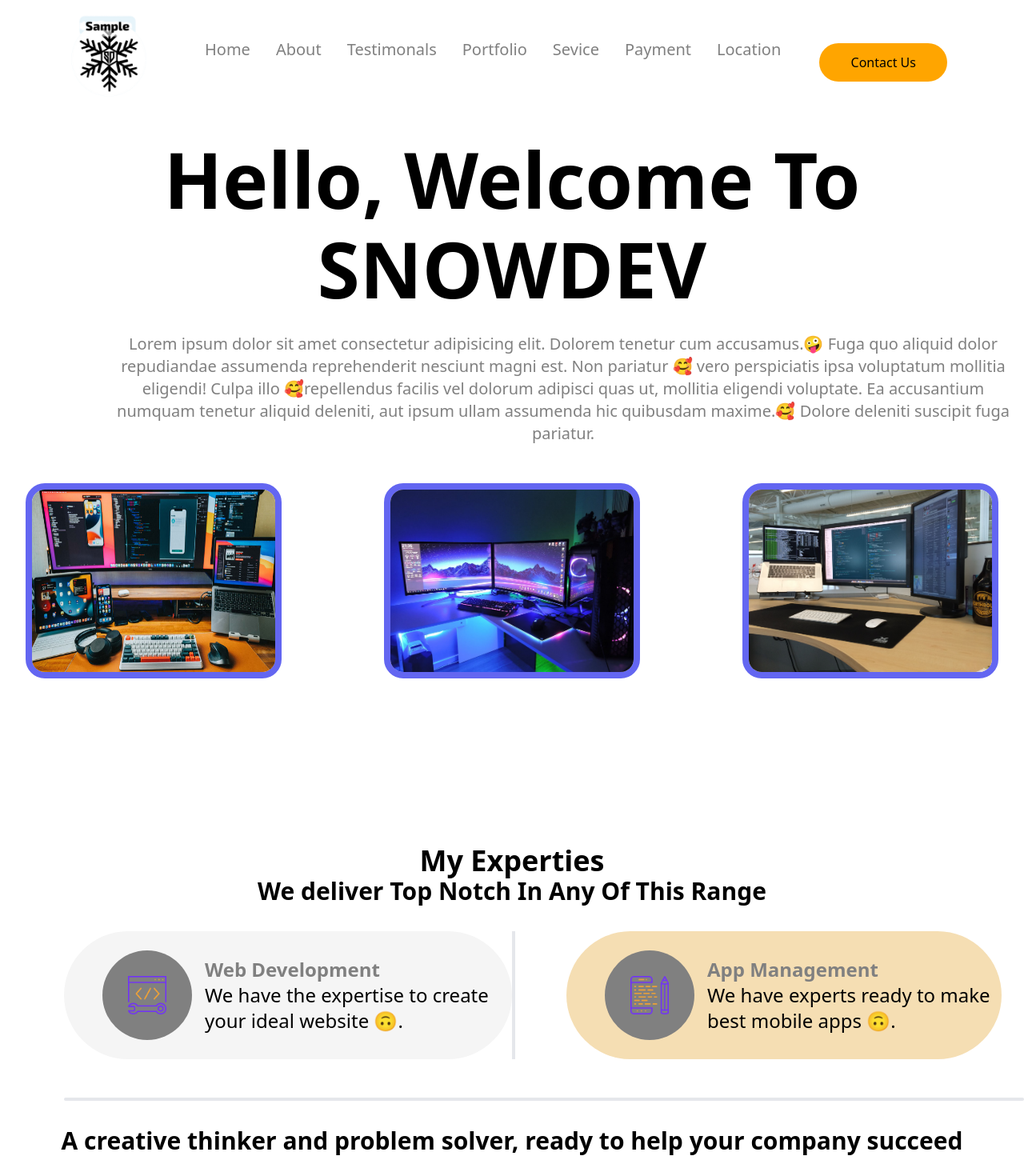
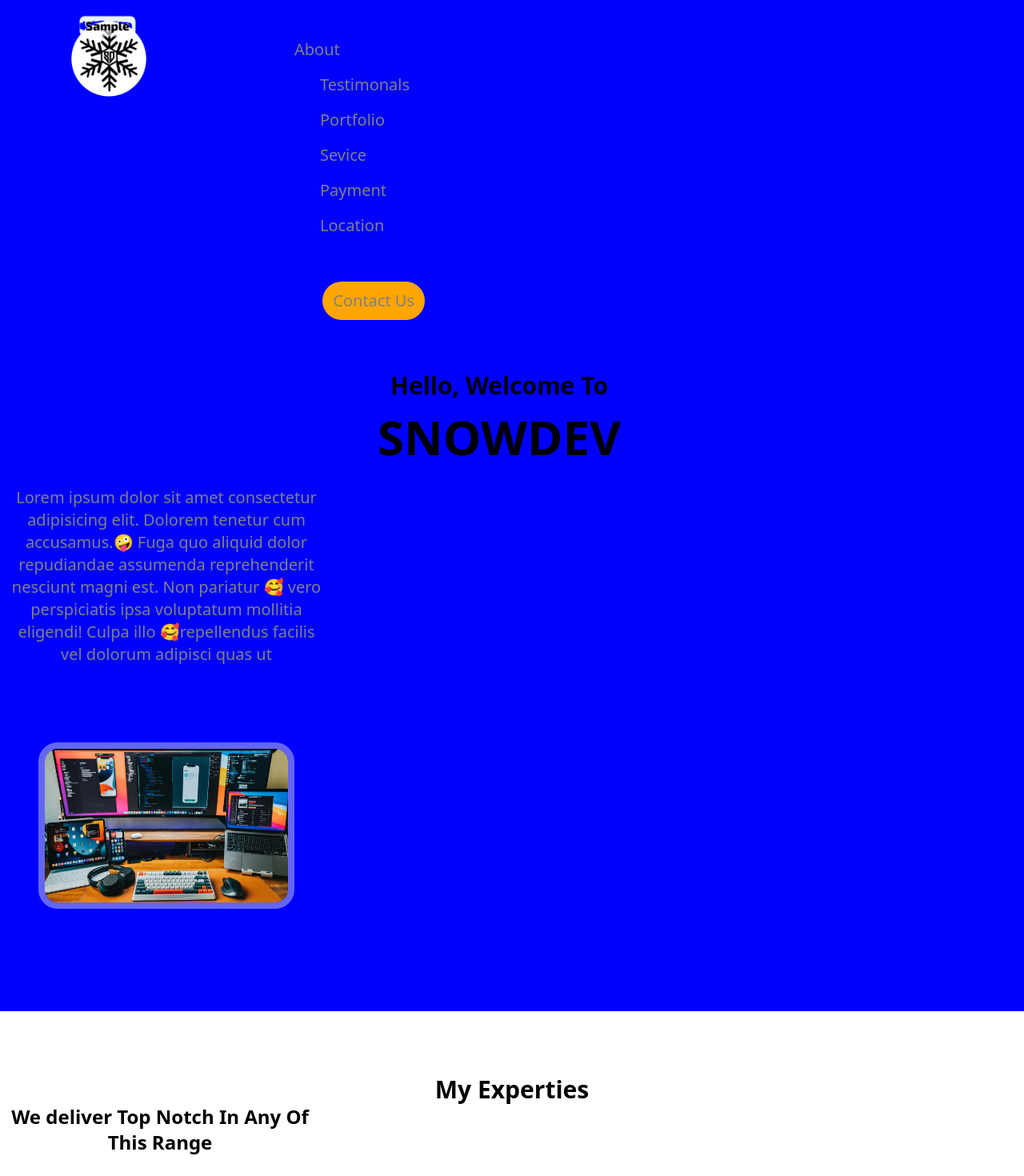
Before and after one commit to muktar01k/SnowDev, a React (Vite) app: page / in a window 1280 px wide. Shown: the top 1470 px of the page at 80% size. Built offline with nearby package versions, Linux system fonts and the light colour scheme.

Commit message:
another push again

```diff
--- a/src/Component/Home.jsx
+++ b/src/Component/Home.jsx
@@ -18,55 +18,56 @@ import { useState } from 'react'
 const Home = () => {
 
   const [Togglemodal, setTogglemodel] = useState(false)
-  const [Togglemodal2, setTogglemodel2] = useState (false)
+  const [Togglemodal2, setTogglemodel2] = useState(false)
 
 
   function ToggleWeb() {
     setTogglemodel(!Togglemodal)
   }
-  function Toggleweb2(){
+  function Toggleweb2() {
     setTogglemodel2(!Togglemodal2)
   }
 
   return (
     <div>
-      <div className=''>
-        <nav className=' flex pl-[5rem] w-full '>
+      <div className='bg-[blue]'>
+        <nav className=' flex pl-[5rem] w-full sm:gap-[6rem] '>
           <div className='w-[7rem] mt-[1rem] '>
             <img className='' src={Logo} alt="" />
           </div>
-          <div className='text-xl ml-[4rem] pt-[3rem] text-lg space-x-8 text-[grey]'>
-            <a class="" href="">Home</a>
+          <div className='text-xl ml-[5rem] pt-[3rem] text-lg space-x-8 text-[grey] sm:flex sm:flex-col sm:gap-[1rem]'>
+
             <a href="">About</a>
             <a href="">Testimonals</a>
             <a href="">Portfolio</a>
             <a href="">Sevice</a>
             <a href="">Payment</a>
             <a href="">Location</a>
+            <div>
+              <button className='h-[3rem]  ml-[3rem] bg-[orange] mt-[2.5rem] mb-[1rem] w-[10rem]  rounded-3xl sm:ml-[0.2rem] sm:w-[8rem]  '>Contact Us</button>
             </div>
-          <div>
-            <button className='h-[3rem]  ml-[3rem] bg-[orange] mt-[3.4rem] mb-[1rem] w-[10rem]  rounded-3xl  '>Contact Us</button>
           </div>
+
         </nav>
         <div className="justify-center text-center mt-[3rem] h-[50rem]">
-          <h2 className='text-8xl font-Josefin Sans font-semibold'>Hello, Welcome To</h2>
-          <h1 className='text-8xl font-bold mt-[1rem]'>SNOWDEV</h1>
-          <p className='w-[70rem] ml-[9rem] text-[grey] font-medium mt-[2rem] text-xl'>Lorem ipsum dolor sit amet consectetur adipisicing elit. Dolorem tenetur cum accusamus.🤪 Fuga quo aliquid dolor repudiandae assumenda reprehenderit nesciunt magni est. Non pariatur 🥰 vero perspiciatis ipsa voluptatum mollitia eligendi!
-            Culpa illo 🥰repellendus facilis vel dolorum adipisci quas ut, mollitia eligendi voluptate. Ea accusantium numquam tenetur aliquid deleniti, aut ipsum ullam assumenda hic quibusdam maxime.🥰 Dolore deleniti suscipit fuga pariatur.</p>
-          <div className="flex justify-center gap-[8rem] mt-[3rem]">
-            <img className='w-[20rem] rounded-r-3xl rounded-b-3xl rounded-t-3xl border-[0.5rem] border-indigo-500' src={Programmer} alt="" />
-            <img className='w-[20rem] rounded-r-3xl rounded-b-3xl rounded-t-3xl border-[0.5rem] border-indigo-500' src={Codeset} alt="" />
-            <img className='w-[20rem] rounded-r-3xl rounded-b-3xl rounded-t-3xl border-[0.5rem] border-indigo-500' src={Macset} alt="" />
+          <h2 className='text-8xl font-Josefin Sans font-semibold sm:text-3xl sm:pr-[2rem]'>Hello, Welcome To</h2>
+          <h1 className='text-8xl font-bold mt-[1rem] sm:text-6xl sm:pr-[2rem]'>SNOWDEV</h1>
+          <p className='w-[70rem] ml-[9rem] text-[grey] font-medium mt-[2rem] text-xl sm:w-[25rem] sm:ml-[0.5rem] '>Lorem ipsum dolor sit amet consectetur adipisicing elit. Dolorem tenetur cum accusamus.🤪 Fuga quo aliquid dolor repudiandae assumenda reprehenderit nesciunt magni est. Non pariatur 🥰 vero perspiciatis ipsa voluptatum mollitia eligendi!
+            Culpa illo 🥰repellendus facilis vel dolorum adipisci quas ut</p>
+          <div className="flex justify-center gap-[8rem] mt-[3rem] sm:flex sm:flex-col">
+            <img className='w-[20rem] rounded-r-3xl rounded-b-3xl rounded-t-3xl border-[0.5rem] border-indigo-500 sm:w-[20rem] sm:h-[13rem] sm:ml-[3rem] sm:mt-[3rem]' src={Programmer} alt="" />
+            <img className='w-[20rem] rounded-r-3xl rounded-b-3xl rounded-t-3xl border-[0.5rem] border-indigo-500 sm:hidden' src={Codeset} alt="" />
+            <img className='w-[20rem] rounded-r-3xl rounded-b-3xl rounded-t-3xl border-[0.5rem] border-indigo-500 sm:hidden'  src={Macset} alt="" />
           </div>
         </div>
 
       </div>
       <div className=" mt-[5rem]">
-        <h3 className='text-4xl text-center font-Josefin Sans font-semibold mt-[2rem]'>My Experties</h3>
-        <p className='text-3xl text-center  font-bold'>We deliver Top Notch In Any Of This Range</p>
+        <h3 className='text-4xl text-center font-Josefin Sans font-semibold mt-[2rem] sm:text-3xl'>My Experties</h3>
+        <p className='text-3xl text-center font-bold sm:text-2xl sm:w-[25rem]'>We deliver Top Notch In Any Of This Range</p>
         <div className="flex divide-x-4 mt-[2rem]">
 
-          <div onClick={ToggleWeb} className=" flex ml-[5rem] mt-[rem] cursor-pointer   w-[35rem] rounded-full bg-[whitesmoke] h-[10rem] pl-[3rem] pt-[0.5rem]">
+          <div onClick={ToggleWeb} className=" flex ml-[5rem] mt-[rem] cursor-pointer w-[35rem] rounded-full bg-[whitesmoke] h-[10rem] pl-[3rem] pt-[0.5rem]">
             <div className="bg-[grey] w-[7rem] pl-[2rem] h-[7rem] pt-[2rem] rounded-full mt-[1rem]">
               <img className='w-[3rem] ' src={Service} alt="" />
             </div>
@@ -86,19 +87,23 @@ const Home = () => {
               )
             }
           </div>
-          <div className="">
-            <div onClick={Toggleweb2} className="flex ml-[4rem] w-[34rem] bg-[wheat]  rounded-full h-[10rem] pl-[3rem] pt-[0.5rem]">
+
+          <div onClick={Toggleweb2} className="">
+            <div className="flex ml-[4rem] w-[34rem] bg-[wheat] cursor-pointer rounded-full h-[10rem] pl-[3rem] pt-[0.5rem]">
               <div className="bg-[grey] w-[7rem] pl-[2rem] h-[7rem] pt-[2rem] rounded-full mt-[1rem]">
-                <img className='w-[3rem] 'src={App} alt="" />
+                <img className='w-[3rem] ' src={App} alt="" />
               </div>
               <div className="mt-[1rem] pl-[1rem]">
                 <h4 className='text-2xl font-semibold pt-[0.5rem] text-[grey]'>App Management</h4>
                 <p className='text-2xl w-[23rem] '>We have experts ready to make best mobile apps 🙃.</p>
               </div>
+
+            </div>
+          </div>
           {
             Togglemodal2 && (
-                  <div className="fixed top-0 backdrop-blur-md h-full justify-center">
-                    <div className="bg-[white] shadow-2xl w-[50rem] h-[20rem] rounded-md mt-[10rem] text-2xl font-semibold pt-[3rem] text-center">
+              <div className="fixed top-0 w-full backdrop-blur-md h-full justify-center ">
+                <div className="bg-[white] shadow-2xl w-[50rem] h-[20rem] rounded-md mt-[10rem] text-2xl font-semibold pt-[3rem] text-center ml-[15rem]">
                   <p>App Management</p>
                   <p className='pt-[2rem]'>Lorem ipsum dolor sit amet consectetur, adipisicing elit. Cumque rem quo modi ipsam deserunt, quisquam voluptatem ipsum similique voluptatum, commodi voluptates nam voluptas possimus, natus deleniti. Consequuntur numquam beatae magni!</p>
                 </div>
@@ -107,8 +112,8 @@ const Home = () => {
             )
           }
         </div>
-          </div>
-        </div>
+
+
         <hr className='mt-[3rem] w-[75rem] ml-[5rem] h-1 my-8 bg-gray-200 border-0 rounded dark:bg-gray-700' />
         <div className="text-center text-3xl  font-semibold">
           <h5>A creative thinker and problem solver, ready to help your company succeed</h5>
@@ -139,7 +144,6 @@ const Home = () => {
       </div>
 
 
-
     </div>
 
   )
--- a/tailwind.config.js
+++ b/tailwind.config.js
@@ -10,6 +10,9 @@ export default {
         'image': "url('/src/assets/wallpapper.png')"
      }
     },
+    screens:{
+      "sm":"414px"
+    }
   },
   plugins: [],
 }
```
Lines whose indentation alone changed are shown as unchanged.
